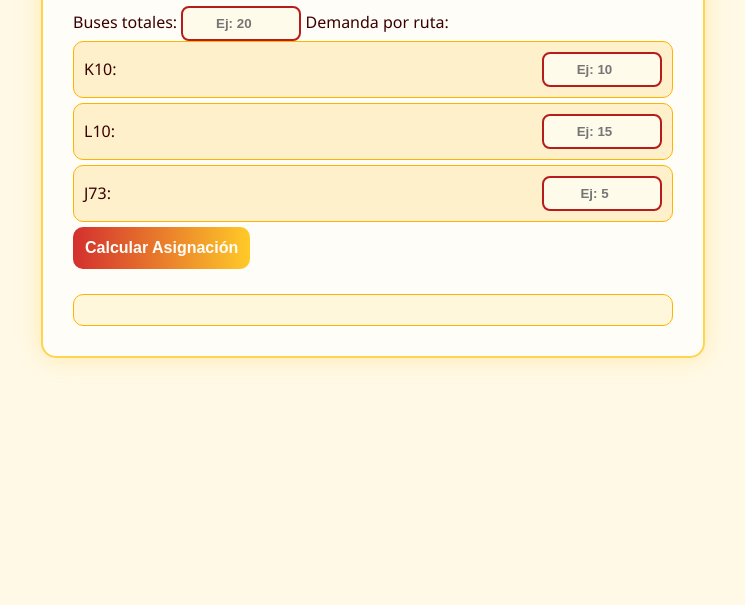
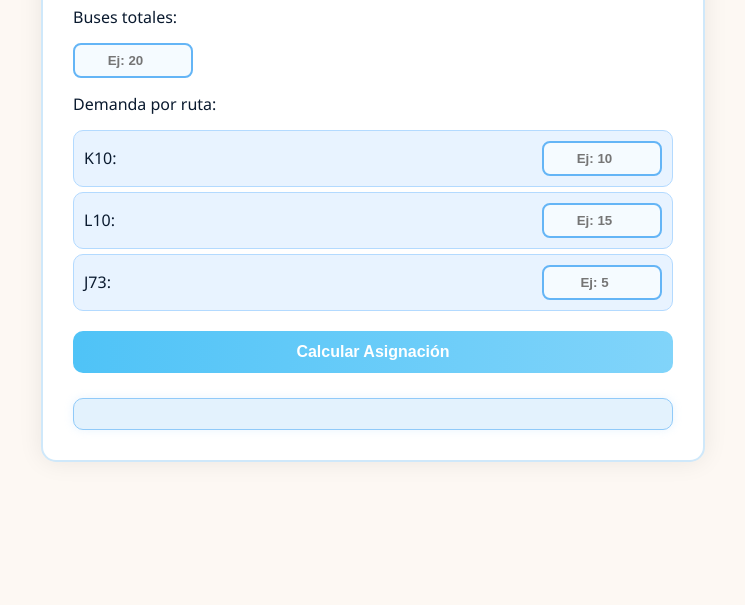
Before and after one commit to Leonorgabriela/Julian, a plain HTML site: page index.html in a window 1280 px wide. Shown: the part 195-800 px from the top of the page, without its empty margins (267-1012 px from the left). Drawn offline with Linux system fonts and the light colour scheme.

Commit message:
Update style.css

```diff
--- a/style.css
+++ b/style.css
@@ -1,52 +1,64 @@
 body {
   font-family: 'Segoe UI', sans-serif;
-  background-color: #fff9e6;   /* fondo claro cálido */
-  color: #3a0000;              /* texto vino oscuro */
+  background-color: #fdf8f3; /* blanco beige cálido */
+  color: #0a1a2f; /* azul oscuro elegante para contraste */
   margin: 0;
   padding: 0;
 }
 
+/* Contenedor principal */
 .container {
   max-width: 600px;
   margin: 40px auto;
-  background: #fffdf8;
+  background: #ffffff; /* fondo del panel */
   border-radius: 15px;
   padding: 30px;
-  box-shadow: 0 0 25px rgba(255, 193, 7, 0.25);
-  border: 2px solid #ffd54f;
+  box-shadow: 0 0 25px rgba(0, 0, 0, 0.08);
+  border: 2px solid #cfe8fa; /* azul pastel sutil */
 }
 
+/* Título */
 h1 {
   text-align: center;
-  color: #b71c1c;
-  text-shadow: 0 0 8px rgba(255, 230, 150, 0.5);
+  color: #0d47a1; /* azul medio profundo */
+  text-shadow: 0 0 6px rgba(173, 216, 230, 0.6);
 }
 
+/* Formulario */
+.form {
+  display: flex;
+  flex-direction: column;
+  gap: 15px;
+}
+
+/* Bloques de rutas */
 .routes div {
   display: flex;
   justify-content: space-between;
   align-items: center;
-  background: #fff0cc;
+  background: #e8f3ff; /* azul muy claro */
   padding: 10px;
   border-radius: 10px;
   margin-bottom: 5px;
-  border: 1px solid #ffb300;
+  border: 1px solid #b3daff;
 }
 
+/* Campos de entrada */
 input {
   width: 100px;
   padding: 8px;
-  border: 2px solid #b71c1c;
+  border: 2px solid #64b5f6;
   border-radius: 8px;
   text-align: center;
-  background: #fffbea;
-  color: #3a0000;
+  background: #f5fbff;
+  color: #0a1a2f;
   font-weight: bold;
 }
 
+/* Botones */
 button {
-  background: linear-gradient(90deg, #d32f2f, #ffca28);
-  color: #fffdf7;
+  background: linear-gradient(90deg, #4fc3f7, #81d4fa);
+  color: #ffffff;
   font-size: 16px;
   border: none;
   border-radius: 10px;
@@ -57,19 +69,27 @@ button {
 }
 
 button:hover {
-  background: linear-gradient(90deg, #ffca28, #d32f2f);
+  background: linear-gradient(90deg, #0288d1, #4fc3f7);
   transform: scale(1.05);
 }
 
+/* Resultado */
 .resultado {
   margin-top: 25px;
-  background: #fff7dc;
+  background: #e3f2fd; /* azul clarito */
   border-radius: 10px;
   padding: 15px;
   text-align: center;
-  border: 1px solid #ffb300;
-  color: #4a0000;
+  border: 1px solid #90caf9;
+  color: #0d47a1;
   font-weight: 600;
+  box-shadow: 0 0 10px rgba(144, 202, 249, 0.2);
+}
+
+/* Animación sutil */
+@keyframes fadeIn {
+  from { opacity: 0; transform: translateY(10px); }
+  to { opacity: 1; transform: translateY(0); }
 }
 
 .container, .resultado, button {
```
